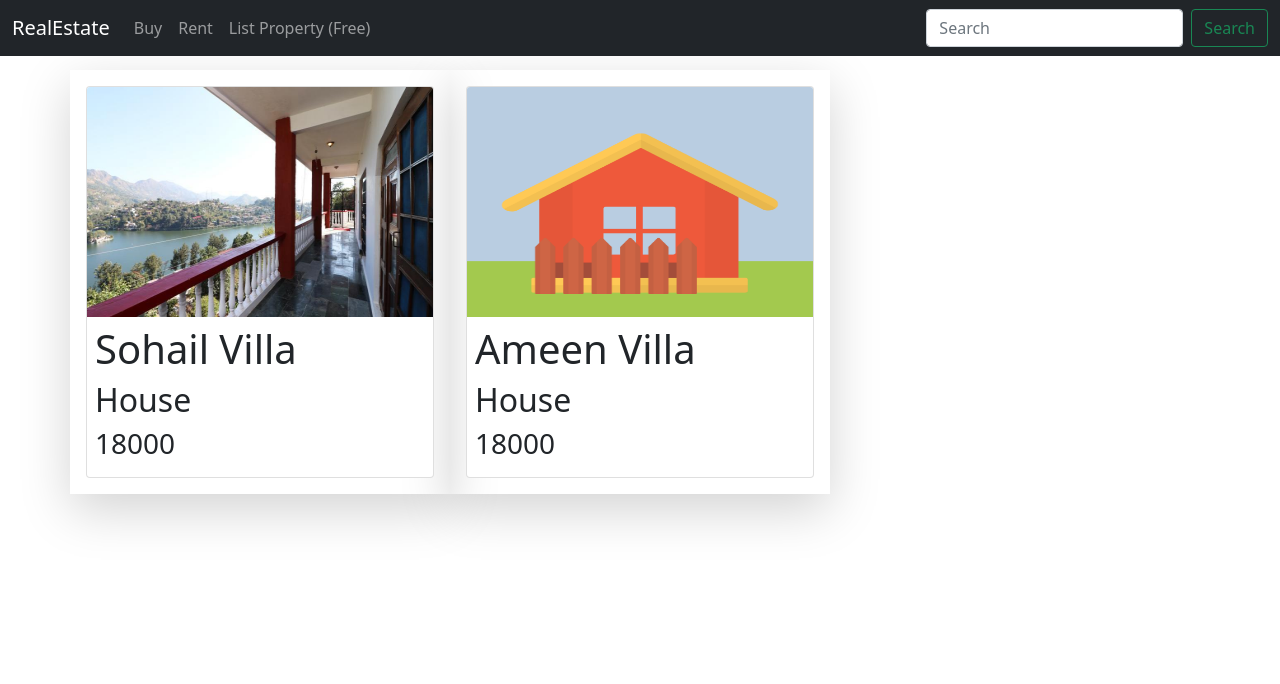
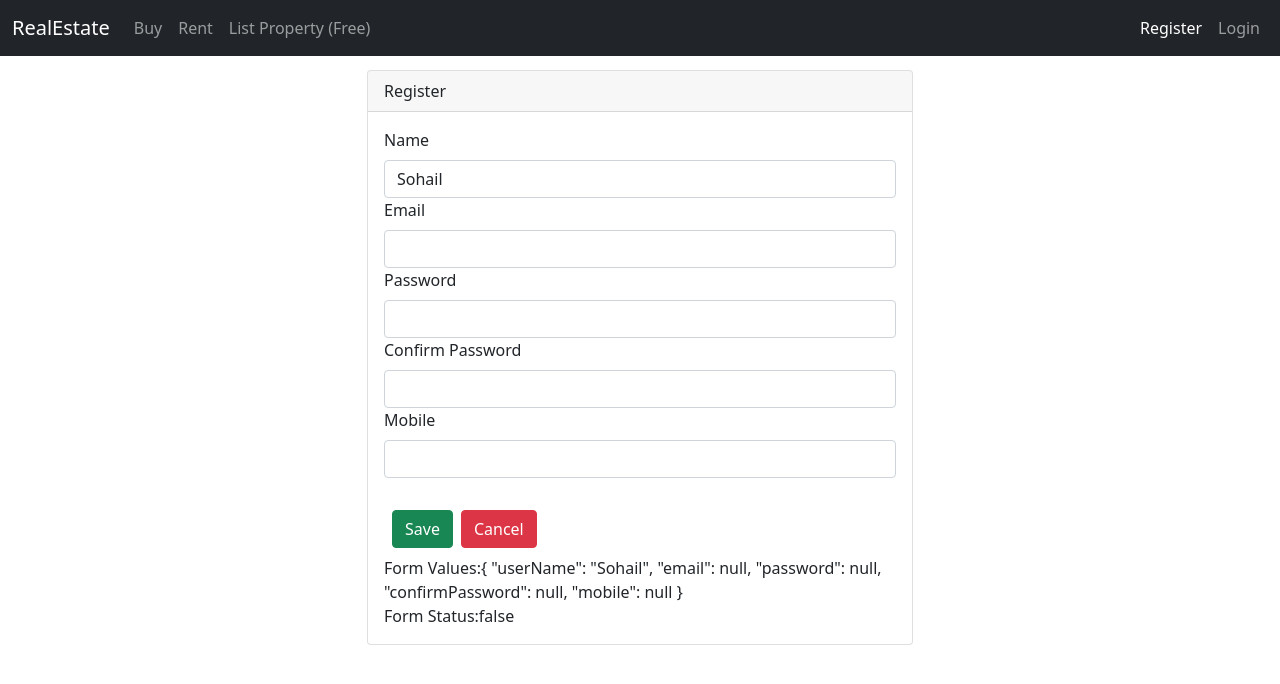
Before and after one commit to Sohail-07/RealEstate-Project, an Angular app in the folder Frontend/: page /userRegister in a window 1280 px wide. Shown: the top 684 px of the page. Built offline with nearby package versions, Linux system fonts and the light colour scheme.

Commit message:
Reactive Form added for registration form

```diff
--- a/Frontend/src/app/nav-bar/nav-bar.component.html
+++ b/Frontend/src/app/nav-bar/nav-bar.component.html
@@ -16,10 +16,21 @@
           <a class="nav-link" routerLinkActive="active" routerLink="/add-property">List Property (Free)</a>
         </li>
       </ul>
-      <form class="d-flex">
-        <input class="form-control me-2" type="search" placeholder="Search" aria-label="Search">
-        <button class="btn btn-outline-success" type="submit">Search</button>
-      </form>
+      <div>
+        <ul class="nav navbar-nav">
+          <li class="nav-item">
+            <a class="nav-link"
+            routerLink="userRegister"
+            routerLinkActive="active"
+            >Register</a>
+          </li>
+          <li class="nav-item">
+            <a class="nav-link"
+            routerLink="userLogin"
+            routerLinkActive="active">Login</a>
+          </li>
+        </ul>
+      </div>
     </div>
   </div>
 </nav>
--- /dev/null
+++ b/Frontend/src/app/user/user-login/user-login.component.html
@@ -0,0 +1,3 @@
+<p>
+  user-login works!
+</p>
--- /dev/null
+++ b/Frontend/src/app/user/user-login/user-login.component.ts
@@ -0,0 +1,15 @@
+import { Component, OnInit } from '@angular/core';
+
+@Component({
+  selector: 'app-user-login',
+  templateUrl: './user-login.component.html',
+  styleUrls: ['./user-login.component.css']
+})
+export class UserLoginComponent implements OnInit {
+
+  constructor() { }
+
+  ngOnInit() {
+  }
+
+}
--- /dev/null
+++ b/Frontend/src/app/user/user-register/user-register.component.html
@@ -0,0 +1,44 @@
+<div class="row">
+  <div class="col-6 m-auto">
+  <div class="card m-auto">
+    <div class="card-header">
+      Register
+    </div>
+    <div class="card-body">
+      <form [formGroup]="registrationForm" (ngSubmit)="onSubmit()">
+        <div class="form-group col-12">
+            <label for="name" class="form-label">Name</label>
+            <input type="text" class="form-control" formControlName="userName">
+        </div>
+
+        <div class="form-group col-12">
+          <label for="email" class="form-label">Email</label>
+          <input type="text" class="form-control" formControlName="email">
+        </div>
+
+        <div class="form-group col-12">
+          <label for="passwrod" class="form-label">Password</label>
+          <input type="password" class="form-control" formControlName="password">
+        </div>
+
+        <div class="form-group col-12">
+          <label for="cpassword" class="form-label">Confirm Password</label>
+          <input type="password" class="form-control" formControlName="confirmPassword">
+        </div>
+
+        <div class="form-group col-12">
+          <label for="mobile" class="form-label">Mobile</label>
+          <input type="text" class="form-control" formControlName="mobile">
+        </div>
+        <br>
+        <div class="form-group col-12">
+          <button type="submit" class="btn btn-success m-2">Save</button>
+          <button type="reset" class="btn btn-danger">Cancel</button>
+        </div>
+        Form Values:{{registrationForm.value | json}}<br/>
+        Form Status:{{registrationForm.valid}}
+      </form>
+    </div>
+  </div>
+  </div>
+</div>
--- /dev/null
+++ b/Frontend/src/app/user/user-register/user-register.component.ts
@@ -0,0 +1,26 @@
+import { Component, OnInit } from '@angular/core';
+import { FormControl, FormGroup, Validators } from '@angular/forms';
+
+@Component({
+  selector: 'app-user-register',
+  templateUrl: './user-register.component.html',
+  styleUrls: ['./user-register.component.css']
+})
+export class UserRegisterComponent implements OnInit {
+
+  registrationForm: FormGroup;
+  constructor() { }
+
+  ngOnInit() {
+    this.registrationForm = new FormGroup({
+      userName: new FormControl('Sohail', Validators.required),
+      email: new FormControl(null,[Validators.required , Validators.email]),
+      password: new FormControl(null,[Validators.required , Validators.minLength(8)]),
+      confirmPassword: new FormControl(null,[Validators.required , Validators.minLength(8)]),
+      mobile: new  FormControl(null,[Validators.required , Validators.maxLength(10)])
+    });
+  }
+  onSubmit(){
+    console.log(this.registrationForm);
+  }
+}
```
Also changed, not shown: Frontend/src/app/app.module.ts (+9 -2 lines), Frontend/src/app/user/user-login/user-login.component.css (added), Frontend/src/app/user/user-register/user-register.component.css (added), 2 other files (tests, documents, lock files or other folders).
